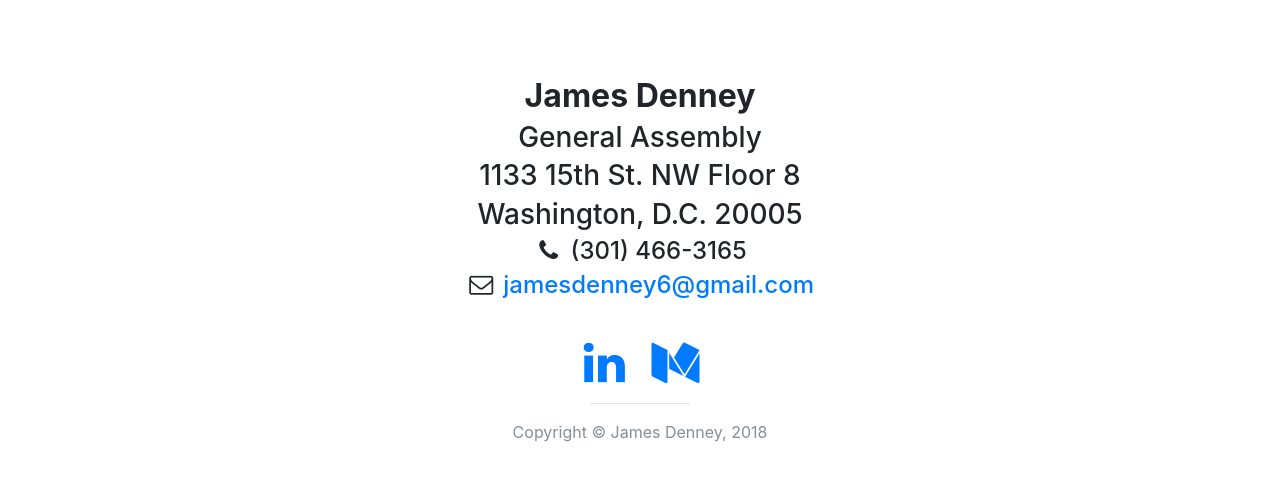
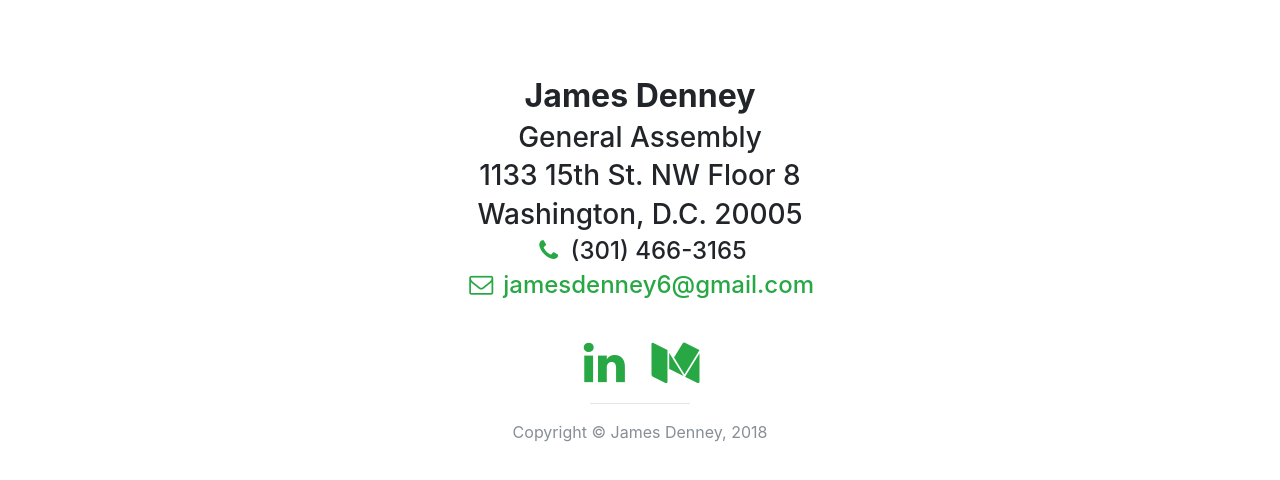
Before and after one commit to jrdenney/ga-website, a website with bundled scripts: page index.html in a window 1280 px wide. Shown: the part 3766-4246 px from the top of the page. Built offline with nearby package versions, Linux system fonts and the light colour scheme.

Commit message:
css update

```diff
--- a/index.html
+++ b/index.html
@@ -254,23 +254,23 @@
             <h3>Washington, D.C. 20005</h3>
             <ul class="list-unstyled">
               <li>
-                <h4><i class="fa fa-phone fa-fw"></i>
+                <h4><i class="fa fa-phone fa-fw text-success"></i>
                 (301) 466-3165</h4></li>
               <li>
-                <h4><i class="fa fa-envelope-o fa-fw"></i>
-                <a href="mailto:jamesdenney6@gmail.com">jamesdenney6@gmail.com</a></h4>
+                <h4><i class="fa fa-envelope-o fa-fw text-success"></i>
+                <a class="text-success"  href="mailto:jamesdenney6@gmail.com">jamesdenney6@gmail.com</a></h4>
               </li>
             </ul>
             <br>
             <ul class="list-inline">
               <li class="list-inline-item">
                 <a href="https://www.linkedin.com/in/jamesrdenney">
-                  <i class="fa fa-linkedin fa-fw fa-3x"></i>
+                  <i class="fa fa-linkedin fa-fw fa-3x text-success"></i>
                 </a>
               </li>
               <li class="list-inline-item">
                 <a href="https://www.medium.com/@jamesdenney6">
-                  <i class="fa fa-medium fa-fw fa-3x"></i>
+                  <i class="fa fa-medium fa-fw fa-3x text-success"></i>
                 </a>
               </li>
             </ul>
```
